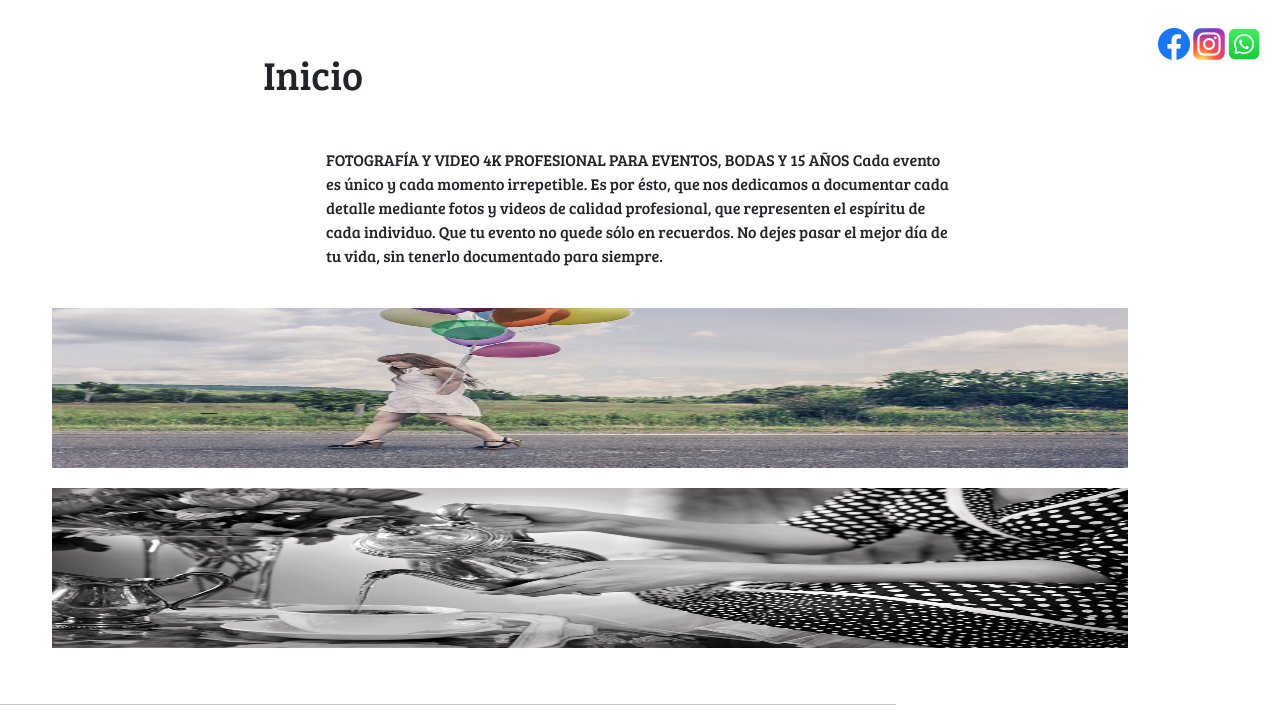
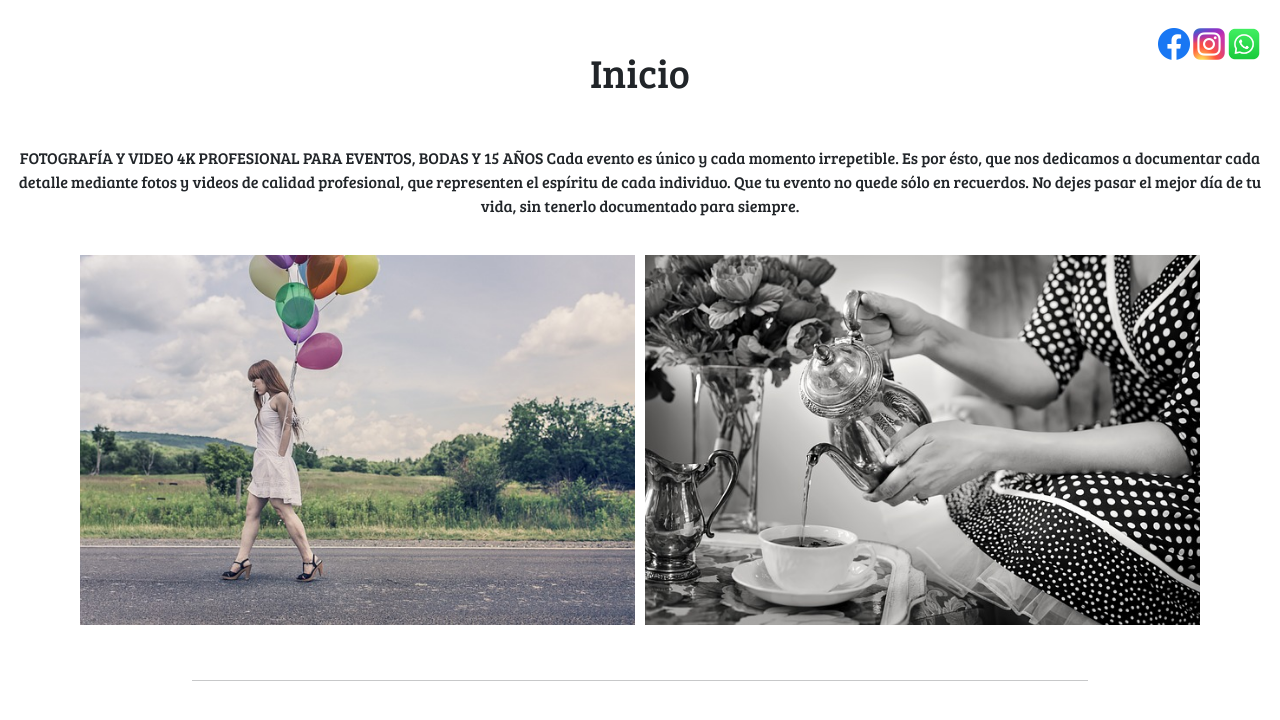
Before and after one commit to GabrielR-Dev/PreEntrega2RolonGabriel-CH, a plain HTML site: page index.html in a window 1280 px wide. Shown: the part 720-1440 px from the top of the page. Drawn offline with nearby package versions, Linux system fonts and the light colour scheme.

Commit message:
Finalizado vista index (inicio)

```diff
--- a/css/styles.css
+++ b/css/styles.css
@@ -1,21 +1,23 @@
-*{
+* {
     margin: 0;
     box-sizing: border-box;
     padding: 0;
     font-family: 'Bree Serif', serif;
 }
-p{
+
+p {
     font-family: 'Bree Serif', serif;
 }
-hr{
+
+hr {
     width: 70%;
-    margin: 50px auto;
+    margin: 50px auto!important;
 }
 
 /*HEADER GENERAL -------------------------------------------------------*/
 
 
-.header .navbar{
+.header .navbar {
     list-style: none;
     width: 100%;
     height: 5rem;
@@ -32,7 +34,7 @@ hr{
     background-color: rgb(210, 105, 30);
 }
 
-.header .carousel-inner{
+.header .carousel-inner {
     margin-top: 5rem;
 }
 
@@ -40,19 +42,22 @@ hr{
     height: 100%;
 
 }
+
 .header .carousel-inner .carousel-item .d-block {
     width: 100%;
     height: 20rem;
 }
 
+
 /*Media Queries Carousel*/
-@media(min-width: 667px){
-    .header .carousel-inner .carousel-item .d-block{
+@media(min-width: 667px) {
+    .header .carousel-inner .carousel-item .d-block {
         width: 100%;
         height: 35rem;
     }
 }
-@media(min-width: 900px){
+
+@media(min-width: 900px) {
 
     .header .carousel-inner .carousel-item .d-block {
         width: 80%;
@@ -60,19 +65,21 @@ hr{
         padding-top: 20px;
     }
 }
-@media(min-width: 1200px){
+
+@media(min-width: 1200px) {
 
     .header .carousel-inner .carousel-item .w-100 {
-        width: 90%!important;
+        width: 90% !important;
         margin: 0 auto;
     }
 
-    .header .slide .carousel-control-prev .carousel-control-prev-icon{
+    .header .slide .carousel-control-prev .carousel-control-prev-icon {
         padding: 1rem;
         border-radius: 50%;
         background-color: rgb(210, 105, 30);
     }
-    .header .slide .carousel-control-next .carousel-control-next-icon{
+
+    .header .slide .carousel-control-next .carousel-control-next-icon {
         padding: 1rem;
         border-radius: 50%;
         background-color: rgb(210, 105, 30);
@@ -80,55 +87,64 @@ hr{
 }
 
 /*---------------------------------------- Main inicio -----------------------------------------------*/
-.main{
+.main {
+    display: flex;
+    flex-direction: column;
+    justify-content: center;
+    text-align: center;
     width: 100%;
     min-height: 50vh;
+    margin: 3rem;
 }
-.main h1{
-    margin-left: 20%;
-    margin-top: 50px;
+
+.main h1 {
     margin-bottom: 50px;
+}
 
+.main p {
+    margin: auto;
+    margin-bottom: 2rem;
 }
-.main p{
+.main .main__img img{
+    width: 100%;
+    padding: 5px;
+    gap: 5px;
+}
 
-    width: 50%;
-    height: 30%;
-    margin: 0 auto;
+@media(min-width:667px) {
+    .main .main__img {
+        display: flex;
+        justify-content: center;
+        text-align: center;
+    }
+    .main .main__img img{
+        width: 45%;
+        padding: 5px;
+        gap: 5px;
+        flex-wrap: wrap;
+    }
 }
-.main .img-inicio{
-    padding: 30px;
-}
-.main .img-inicio img{
-    width: 90%;
-    height: 10rem;
-    margin: 10px;
-}
+
 
 
 
 /*---------------------------------------- Main Sobre Nosotros -----------------------------------------------*/
 
-.header-sn{
+.header-sn {
     height: 5rem;
 }
 
-.main{
+.main {
     width: 100%;
     min-height: 50vh;
 }
-.main h1{
-    margin-left: 20%;
-    margin-top: 50px;
-    margin-bottom: 50px;
 
-}
 
-.main .video h3{
+.main .video h3 {
     margin: 20px;
 }
 
-.main .video iframe{
+.main .video iframe {
     display: block;
     width: 60%;
     height: 60vh;
@@ -137,32 +153,34 @@ hr{
 
 /*---------------------------------------- Main Imagenes -----------------------------------------------*/
 
-.header-fotografias{
+.header-fotografias {
     height: 5rem;
 }
 
-.main .fotografias{
+.main .fotografias {
     width: 90%;
     margin: auto;
 
 }
-.main .fotografias .foto{
+
+.main .fotografias .foto {
     display: inline;
     padding: 20px;
 }
-.main .fotografias .foto img{
+
+.main .fotografias .foto img {
     width: 400px;
     height: 250px;
 }
 
 /*---------------------------------------- Main Cliente -----------------------------------------------*/
 
-.header-clientes{
+.header-clientes {
     height: 5rem;
 
 }
 
-.main .clientes .cliente img{
+.main .clientes .cliente img {
     width: 200px;
     height: 160px;
     padding: 20px;
@@ -170,36 +188,40 @@ hr{
 
 /*---------------------------------------- Main Empleados -----------------------------------------------*/
 
-.header-empleados{
+.header-empleados {
     height: 5rem;
 
 }
-.main .empleados{
+
+.main .empleados {
     margin: 40px;
 
 }
-.main .empleados .empleado{
+
+.main .empleados .empleado {
     position: relative;
 }
 
-.main .empleados .empleado img{
+.main .empleados .empleado img {
     width: 500px;
     height: 250px;
 }
-.main  .empleados .empleado .redes-sociales{
+
+.main .empleados .empleado .redes-sociales {
     position: absolute;
     bottom: 20px;
     right: 20px;
 }
-.main .empleados .empleado .redes-sociales img{
+
+.main .empleados .empleado .redes-sociales img {
     width: 3rem;
     height: 3rem;
 }
 
 /*  FOOTER GENERAL -------------------------------------------*/
-.footer  {
+.footer {
     width: 100%;
-    background-color: rgba(210, 105, 30,0.8);
+    background-color: rgba(210, 105, 30, 0.8);
     position: relative;
     display: flex;
     padding-top: 20px;
@@ -207,8 +229,9 @@ hr{
     justify-content: center;
     text-align: center;
 }
-@media(min-width: 667px){
-    .footer section{
+
+@media(min-width: 667px) {
+    .footer section {
         display: flex;
         flex-direction: row;
         justify-content: space-around;
@@ -217,7 +240,7 @@ hr{
 
 
 
-.footer .footer__title p{
+.footer .footer__title p {
     font-size: 20px;
     width: 80%;
     margin: 0 auto;
@@ -230,22 +253,24 @@ hr{
     flex-direction: column;
     align-items: center;
 }
-.footer .footer__contenido .footer__contenido__form label{
+
+.footer .footer__contenido .footer__contenido__form label {
     width: 15rem;
     margin: 10px;
 }
 
-.footer .footer__contenido textarea{
+.footer .footer__contenido textarea {
     width: 15rem;
     resize: none;
 }
 
 
-.footer .footer__contenido .footer__contenido__ubicacion{
+.footer .footer__contenido .footer__contenido__ubicacion {
     padding: 1rem;
     border-radius: 2px solid black;
 }
-.footer .footer__contenido .footer__contenido__ubicacion iframe{
+
+.footer .footer__contenido .footer__contenido__ubicacion iframe {
     margin-top: 2rem;
     width: 250px;
     height: 250px;
@@ -253,44 +278,49 @@ hr{
 }
 
 /* Media Queries*/
-@media(min-width: 667px){
-    .footer .footer__contenido .footer__contenido__ubicacion iframe{
+@media(min-width: 667px) {
+    .footer .footer__contenido .footer__contenido__ubicacion iframe {
         width: 300px;
         height: 400px;
     }
 }
-@media(min-width: 800px){
-    .footer .footer__contenido .footer__contenido__ubicacion iframe{
+
+@media(min-width: 800px) {
+    .footer .footer__contenido .footer__contenido__ubicacion iframe {
         width: 400px;
         height: 450px;
     }
 }
-@media(min-width: 1100px){
-    .footer .footer__contenido .footer__contenido__ubicacion iframe{
+
+@media(min-width: 1100px) {
+    .footer .footer__contenido .footer__contenido__ubicacion iframe {
         width: 600px;
     }
 }
-@media(min-width: 1200px){
-    .footer .footer__contenido .footer__contenido__ubicacion iframe{
+
+@media(min-width: 1200px) {
+    .footer .footer__contenido .footer__contenido__ubicacion iframe {
         width: 750px;
     }
 }
 
-.footer .footer__other .footer__other__copyright{
+.footer .footer__other .footer__other__copyright {
     margin: 30px 0 0;
     color: black;
 }
-.footer .footer__other .footer__other__copyright span a{
+
+.footer .footer__other .footer__other__copyright span a {
     color: black;
 }
 
 
-.footer .footer__other .footer__redes-sociales{
+.footer .footer__other .footer__redes-sociales {
     position: fixed;
     bottom: 20px;
     right: 20px;
 }
-.footer .footer__other .footer__redes-sociales img{
+
+.footer .footer__other .footer__redes-sociales img {
     width: 2rem;
     height: 2rem;
 }
--- a/index.html
+++ b/index.html
@@ -39,7 +39,7 @@
               <a class="nav-link" href="pages/sobre-nosotros.html">Sobre Nosotros</a>
             </li>
             <li class="nav-item">
-              <a class="nav-link" href="pages/fotografias.html">Fotografias</a>
+              <a class="nav-link" href="pages/galeria.html">Galeria</a>
             </li>
             <li class="nav-item">
               <a class="nav-link" href="pages/clientes.html">Clientes</a>
@@ -66,7 +66,7 @@
       <div class="carousel-inner">
 
         <div class="carousel-item active">
-          <img src="img/portada/foto-portada-2.jpg" class="d-block w-100" alt="...">
+          <img src="img/portada/foto-portada-2.jpg" class="d-block w-100" alt="Foto portada 1">
           <div class="carousel-caption d-none d-md-block">
             <h5>Quienes Somos?</h5>
             <p>Somos una empresa dedicada a retratar momentos unicos y especiales en la vida.</p>
@@ -74,7 +74,7 @@
         </div>
 
         <div class="carousel-item">
-          <img src="img/portada-1.jpg" class="d-block w-100" alt="...">
+          <img src="img/portada-1.jpg" class="d-block w-100" alt="Foto portada 2">
           <!--<div class="carousel-caption d-none d-md-block">
             <h5>Third slide label</h5>
             <p>Some representative placeholder content for the third slide.</p>
@@ -82,7 +82,7 @@
         </div>
 
         <div class="carousel-item">
-          <img src="img/img-inicio2.jpg" class="d-block w-100" alt="...">
+          <img src="img/img-inicio2.jpg" class="d-block w-100" alt="Foto portada 3">
           <div class="carousel-caption d-none d-md-block">
             <h5>Que encontraras en nuestra web?</h5>
             <p>Aqui se encuentran retratadas en imagen los momentos mas importantes en la vida de personas magnificas.
@@ -109,8 +109,9 @@
 
 
   </header>
+
   <main class="main container-fluid">
-    <h1 id="inicio">Inicio</h1>
+    <h1 >Inicio</h1>
 
     <p>
       FOTOGRAFÍA Y VIDEO 4K PROFESIONAL PARA EVENTOS, BODAS Y 15 AÑOS
@@ -121,7 +122,7 @@
       No dejes pasar el mejor día de tu vida, sin tenerlo documentado para siempre.
     </p>
 
-    <div class="img-inicio">
+    <div class="main__img">
       <img src="img/img-inicio1.jpg" alt="mujer-globos">
       <img src="img/img-inicio2.jpg" alt="tetera">
     </div>
@@ -131,7 +132,7 @@
 
   <hr>
 
-  <footer class="footer ">
+  <footer class="footer">
 
     <section class="footer__title">
       <br>
@@ -179,8 +180,6 @@
       </div>
 
     </section>
-
-
   </footer>
 
   <!--Script booststrap-->
```
Also changed, not shown: pages/clientes.html (+1 -1 lines), pages/empleados.html (+1 -1 lines), pages/galeria.html (renamed from pages/fotografias.html, +1 -1 lines), pages/sobre-nosotros.html (+1 -1 lines), assets/ola-moderna-tricolor/9786.jpg (deleted), assets/ola-moderna-tricolor/License free.txt (deleted), assets/ola-moderna-tricolor/License premium.txt (deleted), assets/vector-fondo-verde-blanco-simple-negocios/v915-techi-035-d.jpg (deleted), 2 other files.
